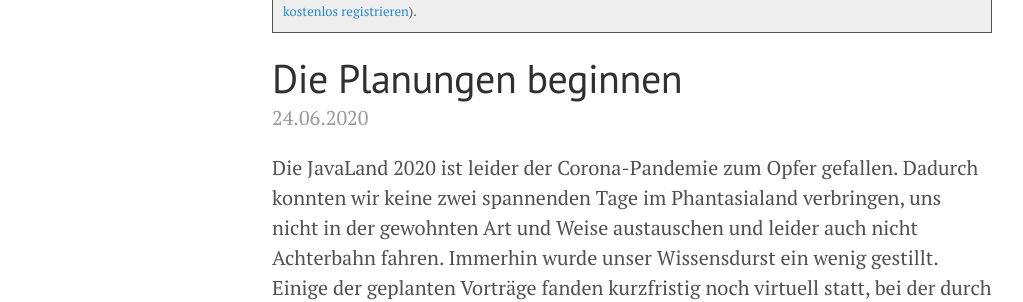
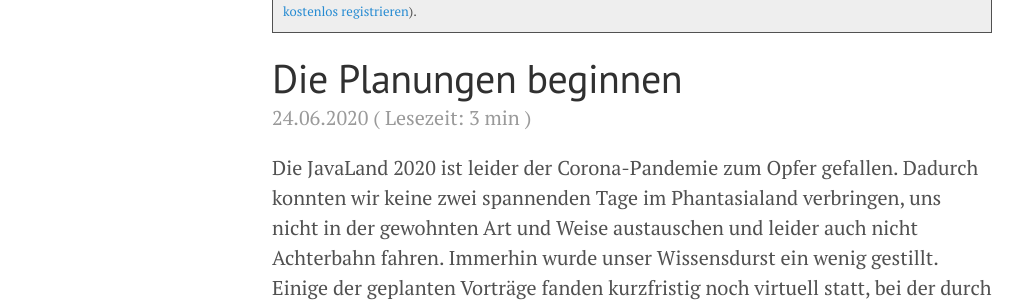
Before and after one commit to CyberLandConf/blog, a Jekyll site: the page built from _posts/2020-06-24-Die-Planungen-beginnen.md, in a window 1280 px wide and 900 px high. Shown: the part 179-481 px from the top of the window, without its empty margins (8-1031 px from the left). Built offline with Jekyll 4.4.1, drawn with Linux system fonts in a browser that asks for light colours.

Commit message:
removed accidentally added file and added reading time per post

```diff
--- /dev/null
+++ b/_includes/read_time.html
@@ -0,0 +1,10 @@
+<span class="reading-time" title="Estimated read time">
+  {% assign words = content | number_of_words %}
+  Lesezeit:
+  {% if words < 360 %}
+    1
+  {% else %}
+    {{ words | divided_by:180 }}
+  {% endif %}
+  min
+</span>
--- a/_layouts/post.html
+++ b/_layouts/post.html
@@ -4,7 +4,8 @@
 
 <div class="post">
   <h1 class="post-title">{{ page.title }}</h1>
-  <span class="post-date">{{ page.date | date: "%d.%m.%Y" }}</span>
+  <span class="post-date">{{ page.date | date: "%d.%m.%Y" }} ({% include read_time.html %})</span>
+
   {{ content }}
   <div class="vision-info">
     {{ site.comments }}
```
Also changed, not shown: _drafts/2020-06-26-Was-bleibt.md (deleted, +0 -18 lines).
